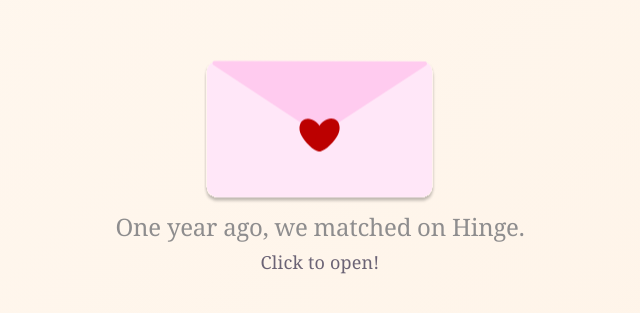
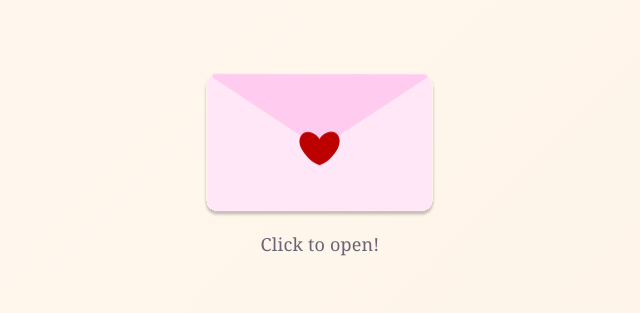
Before and after one commit to christunaroll/one-year-talking, a React (Vite) app: page / in a window 1280 px wide. Shown: the part 243-556 px from the top of the page, without its empty margins (320-960 px from the left). Built offline with nearby package versions, Linux system fonts and the light colour scheme.

Commit message:
removed line from envelope page

```diff
--- a/src/App.jsx
+++ b/src/App.jsx
@@ -18,7 +18,6 @@
             onClick={() => setStep("letter")}
           />
 
-          <h2>One year ago, we matched on Hinge.</h2>
           <p>Click to open!</p>
         </div>
       )}
```
